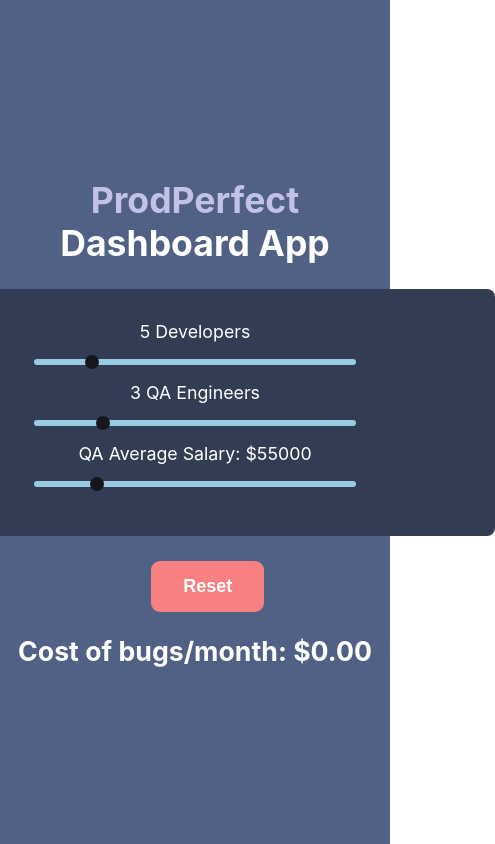
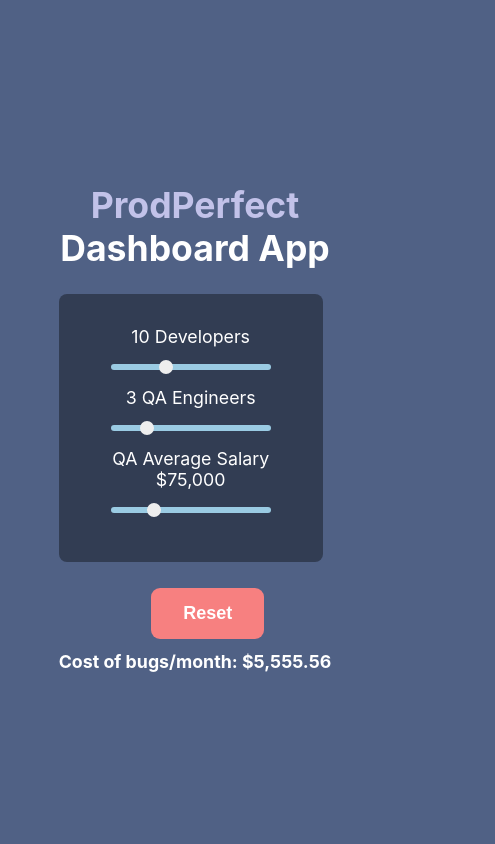
Before and after one commit to mjguillemette/prod-perfect-dashboard, a React (Create React App) app in the folder my-app/: page / in a window 390 px wide. Shown: the whole page, 495 px wide, since content can reach past the window. Built offline with nearby package versions, Linux system fonts and the light colour scheme.

Commit message:
Multiple fixes to text formatting. Fixes to CSS sizing, responsiveness.

```diff
--- a/my-app/package.json
+++ b/my-app/package.json
@@ -5,6 +5,7 @@
   "dependencies": {
     "react": "^16.8.6",
     "react-dom": "^16.8.6",
+    "react-rangeslider": "^2.2.0",
     "react-router-dom": "^5.0.1",
     "react-scripts": "3.0.1"
   },
--- a/my-app/src/App.css
+++ b/my-app/src/App.css
@@ -1,4 +1,9 @@
+html {
+  background-color: #506185;
+}
+
 .App {
+  max-width: 80vw;
   text-align: center;
 }
 
@@ -6,7 +11,8 @@
 .App-header {
   background-color: #506185;
   min-height: 100vh;
-  display: flex;
+  min-width: 100vw;
+  display: inline-flex;
   flex-direction: column;
   align-items: center;
   justify-content: center;
@@ -65,15 +71,19 @@
   outline-style: none;
 }
 
+div.teamForm {
+  width: 400px;
+}
+
 .teamForm {
   border-radius: 8px;
   background-color: #323d53;
   padding: 2rem;
 }
 
-.inputForm {
+/* .inputForm {
   width: 600px;
-}
+} */
 
 span {
   color: #c2c2e9
@@ -94,7 +104,7 @@
   background-color: #323d53;
   -webkit-appearance: none;
   margin: 10px auto;
-  width: 60%;
+  width: 80%;
 }
 
 input[type=range]:focus {
@@ -104,7 +114,6 @@
   width: 60%;
   height: 6px;
   cursor: pointer;
-  animate: 0.2s;
   box-shadow: 0px 0px 0px #000000;
   background: #9ACBE3;
   border-radius: 18px;
@@ -115,8 +124,9 @@
   border: 0px solid #2497E3;
   height: 14px;
   width: 14px;
+  max-width: 326px;
   border-radius: 26px;
-  background: #16161d;
+  background: #eeeeee;
   cursor: pointer;
   -webkit-appearance: none;
   margin-top: -4px;
@@ -128,7 +138,6 @@
   width: 60%;
   height: 6px;
   cursor: pointer;
-  animate: 0.2s;
   box-shadow: 0px 0px 0px #000000;
   background: #9ACBE3;
   border-radius: 18px;
@@ -140,7 +149,7 @@
   height: 14px;
   width: 14px;
   border-radius: 26px;
-  background: #16161d;
+  background: #eeeeee;
   cursor: pointer;
 }
 input[type=range]::-ms-track {
@@ -171,7 +180,7 @@
   height: 14px;
   width: 14px;
   border-radius: 26px;
-  background: #16161d;
+  background: #eeeeee;
   cursor: pointer;
 }
 input[type=range]:focus::-ms-fill-lower {
@@ -180,3 +189,13 @@
 input[type=range]:focus::-ms-fill-upper {
   background: #9ACBE3;
 }
+
+@media screen and (max-width: 400px) {
+
+  html {
+    max-width: 80vw;
+  }
+  div.teamForm {
+    max-width: 200px;
+  }
+}
--- a/my-app/src/components/InputForm.js
+++ b/my-app/src/components/InputForm.js
@@ -1,11 +1,10 @@
-import React from 'react';
+import React, { Component } from 'react';
 import '../App.css';
 
-class InputForm extends React.Component {
+class InputForm extends Component {
     state = {
-      calculatedTotal: 0,
-      engineers: 5,
-      salary: 55,
+      engineers: 10,
+      salary: 75,
       qa: 3
     }
 
@@ -25,52 +24,82 @@
       }
 
       console.log(`Devs: ${this.state.engineers}, QA: ${this.state.qa}, Salary: ${this.state.salary}` )
-      let qaPerDev = this.state.engineers / this.state.qa
-      this.setState({
-        calculatedTotal:  this.state.engineers * (qaPerDev * (((this.state.salary * 10) * (this.state.engineers/3)) / 12))
-      })
-      // event.preventDefault();
+      event.preventDefault();
     }
 
     handleReset = () => {
-      console.log('Data(state) has been reset')
       this.setState({
-        calculatedTotal: 0,
-        engineers: 5,
-        salary: 55,
+        engineers: 10,
+        salary: 75,
         qa: 3
       })
     }
 
     render() {
+      let { engineers, salary, qa } = this.state
+      let formatSalary = new Intl.NumberFormat().format(salary * 1000)
+      let qaPerDev = engineers / qa
+      let calculatedTotal = engineers * (qaPerDev * (((salary * 8) * (engineers/3)) / 12))
+      let formatTotal = new Intl.NumberFormat('en-US', { style: 'currency', currency: 'USD' }).format(calculatedTotal)
+
       return (
           <div className="inputForm">
             <form onSubmit={this.handleSubmit} onReset={this.handleReset}>
               <div className="teamForm">
                 <label>
-            {this.state.engineers} Developers <br/>
-            <input id="dev" type="range" max="30" className="slider" value={this.state.engineers} onChange={this.handleChange} />
+                  { engineers } Developers <br/>
+                  <input
+                    id="dev"
+                    type="range"
+                    max="30"
+                    className="slider"
+                    value={ engineers }
+                    onChange={this.handleChange}
+                    onMouseUp={this.handleChange}
+                    onTouchMove={this.handleChange}
+                    onTouchEnd={this.handleChange}
+                  />
                 </label><br/>
                 <label>
-            {this.state.qa} QA Engineers <br />
-            <input id="qa" type="range" max="15" className="slider" value={this.state.qa} onChange={this.handleChange} />
-            {/* <select className="inputField" value={this.state.qa} onChange={this.handleQa}>
-              <option value="3">1 - 3 QA</option>
-              <option value="6">4 - 6 QA</option>
-              <option value="10">7 - 10 QA</option>
-              <option value="15">More than 10 QA</option>
-            </select> */}
+                  { qa } QA Engineers <br />
+                  <input
+                    id="qa"
+                    type="range"
+                    max="15"
+                    className="slider"
+                    value={ qa }
+                    onChange={this.handleChange}
+                    onMouseUp={this.handleChange}
+                    onTouchMove={this.handleChange}
+                    onTouchEnd={this.handleChange}
+                  />
                 </label><br/>
-          <label>
-            QA Average Salary: ${this.state.salary * 1000}
-            <input id="salary" type="range" min="45" max="100" step="5"className="slider" value={this.state.salary} onChange={this.handleChange} />
-            {/* <input  className="inputField" type="number" value={this.state.salary} min="45" max="100" step="5" onChange={this.handleSalary}/> */}
+                <label className="salary">
+                  QA Average Salary ${formatSalary}
+                  <input
+                    id="salary"
+                    type="range"
+                    min="50"
+                    max="150"
+                    step="5"
+                    className="slider"
+                    value={ salary }
+                    onChange={this.handleChange}
+                    onMouseUp={this.handleChange}
+                    onTouchMove={this.handleChange}
+                    onTouchEnd={this.handleChange}
+                  />
                 </label>
               </div>
-          {/* <input className="submitButton" type="submit" value="Submit" /> */}
               <input className="resetButton" type="reset" value="Reset" />
             </form>
-        <h2>Cost of bugs/month: ${this.state.calculatedTotal.toFixed(2)}</h2>
+            <h1 style={{
+              // width: `500px`,
+              fontSize: `calc(10px + 2vmin)`
+            }}
+            >
+            Cost of bugs/month: {formatTotal}
+            </h1>
         </div>
 
       )
```
Also changed, not shown: 1 other file (tests, documents, lock files or other folders). Lines whose indentation alone changed are shown as unchanged.
